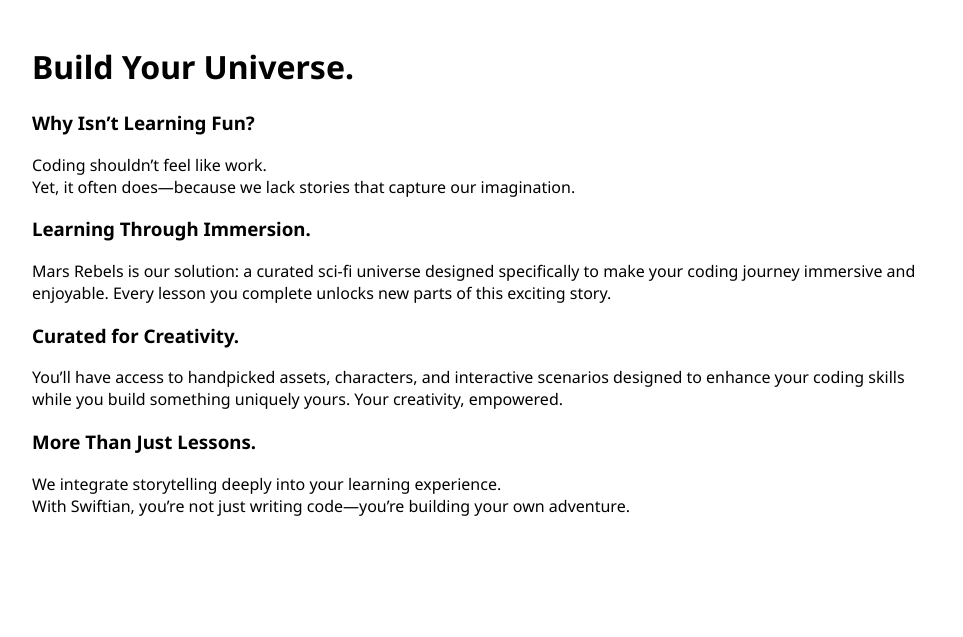
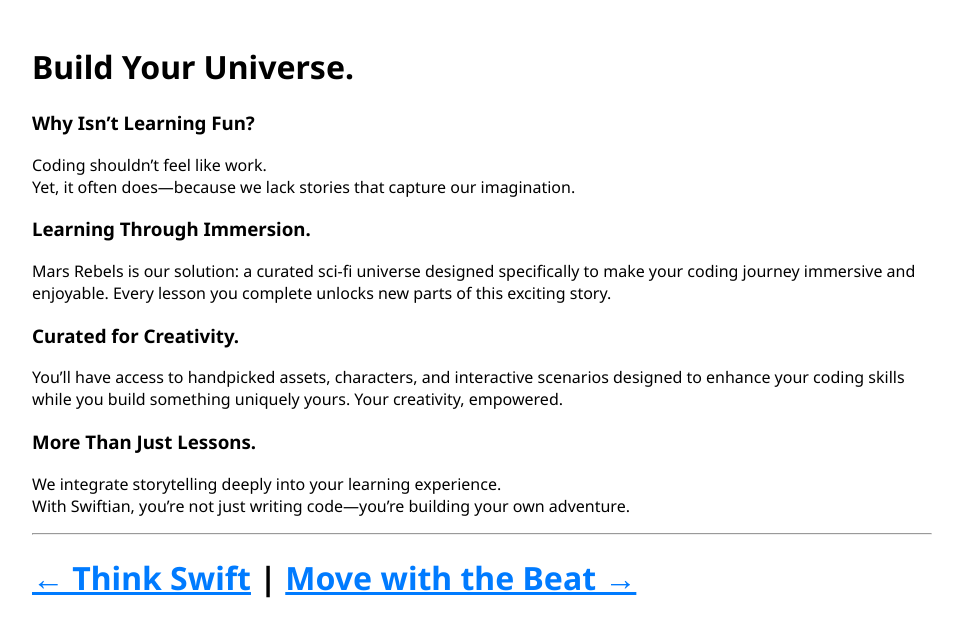
Before and after one commit to ThinkSwift/Swiftian, a Jekyll site: the page built from universe/index.md, in a window 1280 px wide. Shown: the top 637 px of the page, without its empty margins (158-1121 px from the left). Built offline with Jekyll 4.4.1, drawn with Linux system fonts in a browser that asks for light colours.

Commit message:
Update index.md

```diff
--- a/universe/index.md
+++ b/universe/index.md
@@ -20,3 +20,7 @@
 ### More Than Just Lessons.
 We integrate storytelling deeply into your learning experience.
 With Swiftian, you’re not just writing code—you’re building your own adventure.
+
+---
+
+# [← Think Swift](/coding/) | [Move with the Beat →](/groove/)
```
